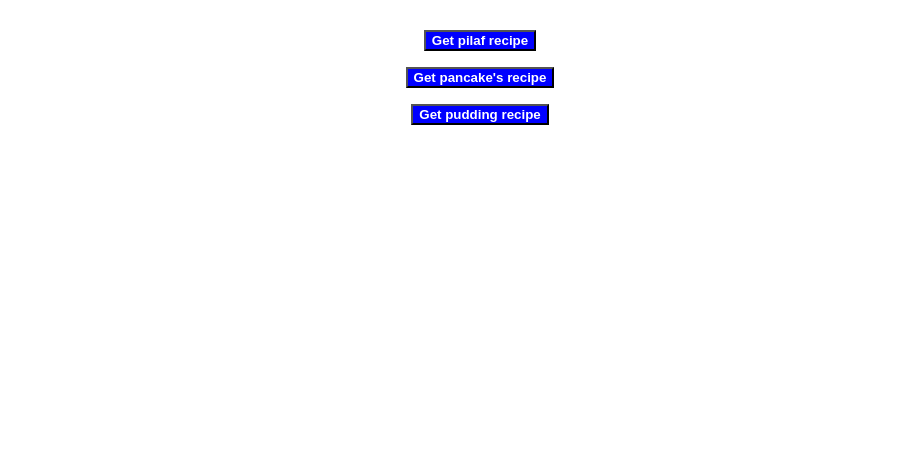
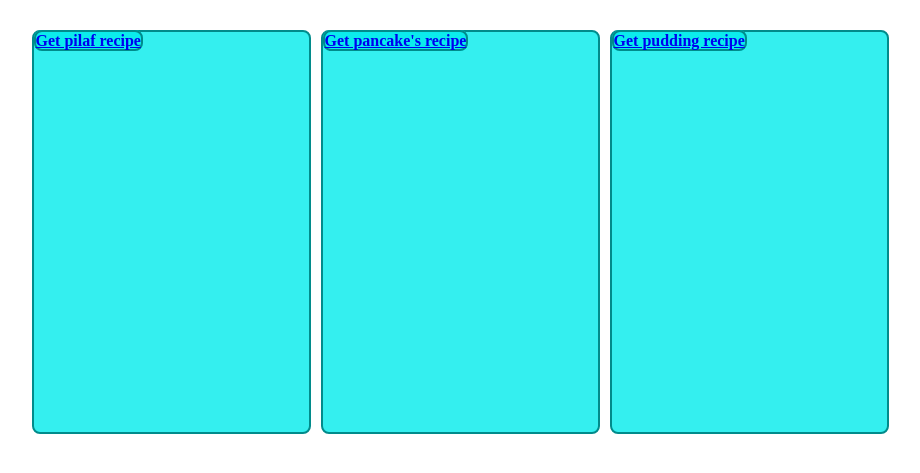
Before and after one commit to DDDesignStudio/odin-recipes, a plain HTML site: page index.html in a window 1280 px wide. Shown: the part 95-568 px from the top of the page, without its empty margins (180-1100 px from the left). Drawn offline with Linux system fonts and the light colour scheme.

Commit message:
Main alignment changes

```diff
--- a/index.html
+++ b/index.html
@@ -7,10 +7,22 @@
     </head>
     <body>
         <h1 id="heading">Odin Recipes</h1>
-        <ol style="text-align: center;">
-        <p><a href="recipes/plov.html" rel="noopener noreferrer" target="_blank"><button class="buttonstyle"><strong>Get pilaf recipe</strong></button></a></p>
-        <p><a href="recipes/pancake.html" rel="noopener noreferrer" target="_blank"><button class="buttonstyle"><strong>Get pancake's recipe</strong></button></a></p>
-        <p><a href="recipes/pudding.html" rel="noopener noreferrer" target="_blank"><button class="buttonstyle"><strong>Get pudding recipe</strong></button></a></p>
-        </ol>
+    <div class="container">
+
+
+        <div class="box cont1">
+            <a href="recipes/plov.html" rel="noopener noreferrer" target="_blank" class="box n1" class="buttonstyle"><strong>Get pilaf recipe</strong></a>
+        </div>
+
+        <div class="box cont2">
+            <a href="recipes/pancake.html" rel="noopener noreferrer" target="_blank" class="box n2" class="buttonstyle"><strong>Get pancake's recipe</strong></a>
+        </div>
+
+        <div class="box cont3">
+            <a href="recipes/pudding.html" rel="noopener noreferrer" target="_blank" class="box n3" class="buttonstyle"><strong>Get pudding recipe</strong></a>
+        </div>
+
+
+    </div>
     </body>
 </html>
--- a/style.css
+++ b/style.css
@@ -4,8 +4,25 @@
     text-align: center;
 }
 
-.buttonstyle {
-    text-align: center;
+*a {
     color: white;
-    background-color: blue;
 }
+
+.container {
+    display: flex;
+    justify-content: center;
+    height: 600px;
+    width: auto;
+    gap: 10px;
+    flex-wrap: wrap;
+}
+
+.box {
+    border: 2px solid rgb(1, 139, 139);
+    background-color: rgba(0, 235, 235, 0.795);
+    border-radius: 8px;
+    max-width: 275px;
+    max-height: 400px;
+    flex-basis: 100%;
+    min-height: 250px;
+}
```
Also changed, not shown: 1 other file.
